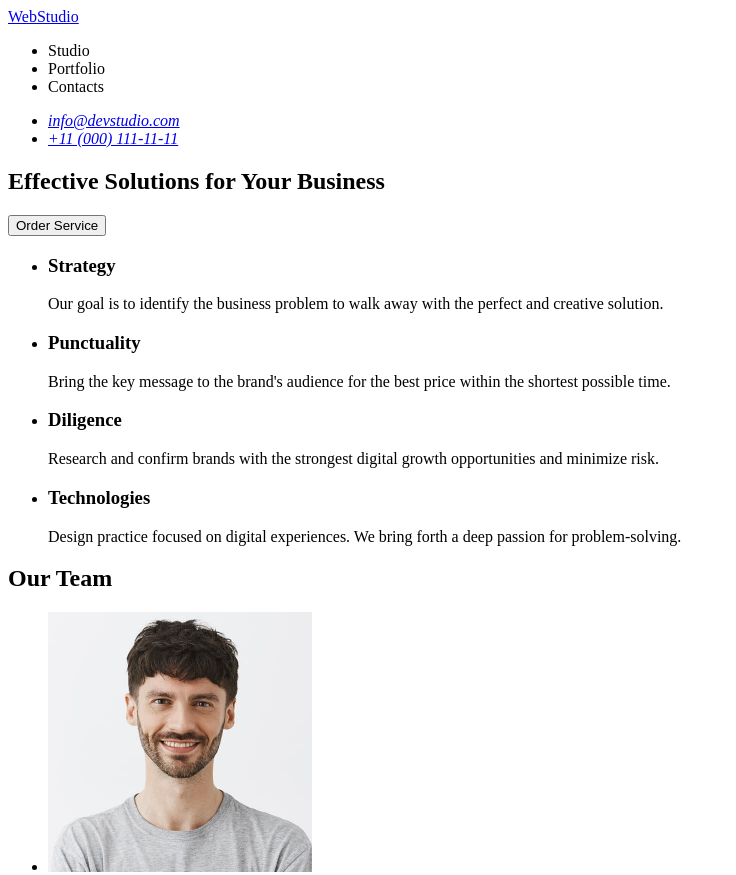
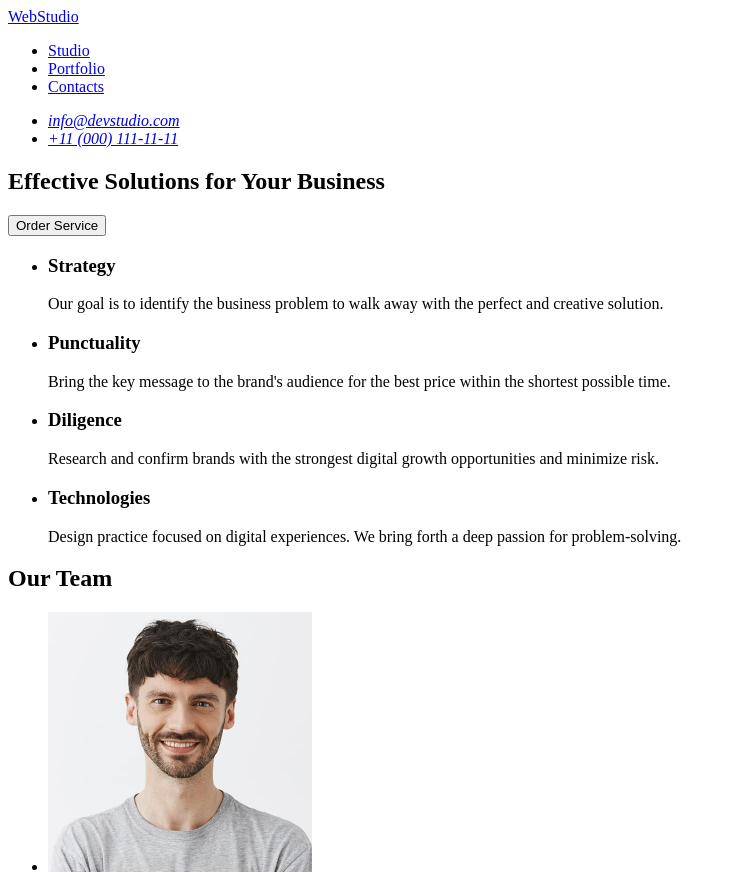
Before and after one commit to illia-dp/goit-markup-hw-01, a plain HTML site: page index.html in a window 1280 px wide. Shown: the top 875 px of the page, without its empty margins (0-736 px from the left). Drawn offline with Linux system fonts and the light colour scheme.

Commit message:
commit message

```diff
--- a/index.html
+++ b/index.html
@@ -10,9 +10,9 @@
       <nav>
         <a href="./index.html">WebStudio</a>
         <ul>
-          <li><a href=""></a>Studio</li>
-          <li><a href=""></a>Portfolio</li>
-          <li><a href=""></a>Contacts</li>
+          <li><a href="#">Studio</a></li>
+          <li><a href="#">Portfolio</a></li>
+          <li><a href="#">Contacts</a></li>
         </ul>
       </nav>
       <address>
```
